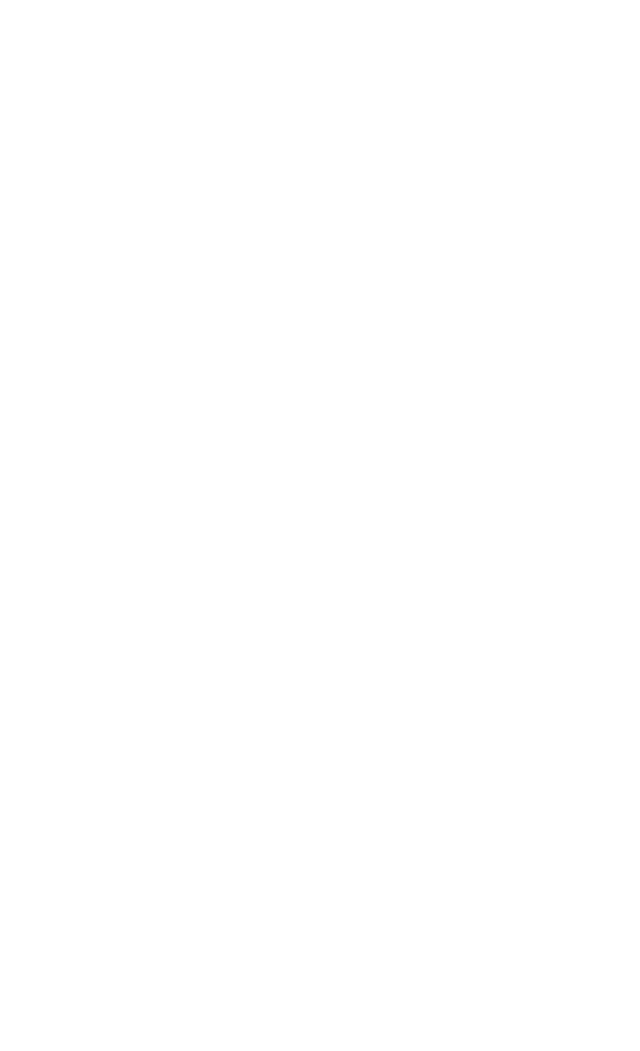
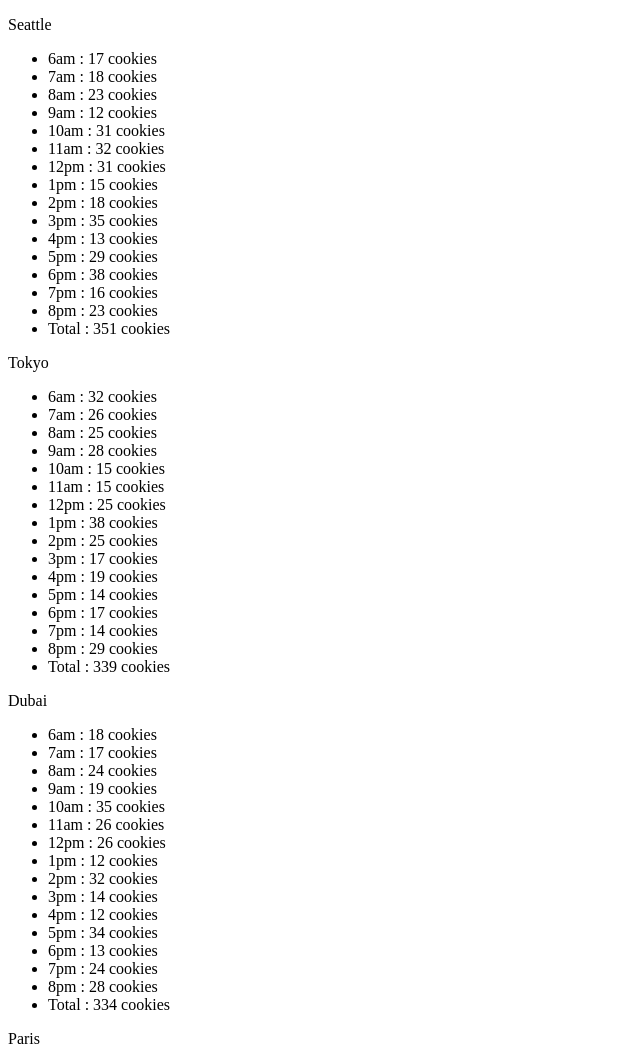
Before and after one commit to IbrahimAbuawad/cookie-stand, a plain HTML site: page Html/sales.html in a window 1280 px wide. Shown: the top 1051 px of the page, without its empty margins (0-640 px from the left). Before the commit the page ends 800 px from the top, so only its background shows below. Drawn offline with Linux system fonts and the light colour scheme.

Commit message:
Add cookie-Objects

```diff
--- a/Html/sales.html
+++ b/Html/sales.html
@@ -0,0 +1,15 @@
+<!DOCTYPE html>
+<html lang="en">
+<head>
+    <meta charset="UTF-8">
+    <meta http-equiv="X-UA-Compatible" content="IE=edge">
+    <meta name="viewport" content="width=device-width, initial-scale=1.0">
+    <!-- <link rel="stylesheet" href="./css/reset.css">
+    <link rel="stylesheet" href="./css/style.css"> -->
+    <title>Document</title>
+</head>
+<body>
+<div id="DivDiv"></div>
+<script src="../JavaScript/app.js"></script>
+</body>
+</html>
--- a/JavaScript/app.js
+++ b/JavaScript/app.js
@@ -0,0 +1,293 @@
+'use strict';
+
+function random(max, min) {
+  return Math.floor(Math.random() * (max - min + 1) + min);
+
+}
+
+let div = document.getElementById('DivDiv');
+
+
+const time = [
+  '6am',
+  '7am',
+  '8am',
+  '9am',
+  '10am',
+  '11am',
+  '12pm',
+  '1pm',
+  '2pm',
+  '3pm',
+  '4pm',
+  '5pm',
+  '6pm',
+  '7pm',
+  '8pm',
+  'Total'
+];
+
+
+
+
+const Seattle = {
+  location: 'Seattle',
+  The_Min_Hourly_Customers: 11,
+  The_Max_Hourly_Customers: 38,
+  getHourArray: [],
+  Costomer_per_hour: function perHourFunc() {
+
+    let randomGenerate;
+    for (let i = 0; i < time.length; i++) {
+      randomGenerate = random(this.The_Max_Hourly_Customers, this.The_Min_Hourly_Customers);
+      this.getHourArray.push(randomGenerate);
+
+    }
+    return this.getHourArray;
+
+  },
+
+  salesFunc: function sales() {
+    let pEl = document.createElement('p');
+    div.appendChild(pEl);
+
+    let ulEl = document.createElement('ul');
+    div.appendChild(ulEl);
+
+
+    let total = 0;
+    pEl.textContent = this.location;
+
+    for (let i = 0; i < time.length; i++) {
+      let liEl = document.createElement('li');
+      ulEl.appendChild(liEl);
+      if ((time.length-1) === i) {
+        liEl.textContent = `${time[i]} : ${total} cookies `;
+
+      }
+      else {
+
+        liEl.textContent = `${time[i]} : ${this.getHourArray[i]} cookies `;
+        total = total + this.getHourArray[i];
+      }
+    }
+
+
+  }
+
+
+
+};
+Seattle.Costomer_per_hour();
+Seattle.salesFunc();
+
+const Tokyo = {
+  location: 'Tokyo',
+  The_Min_Hourly_Customers: 11,
+  The_Max_Hourly_Customers: 38,
+  getHourArray: [],
+  Costomer_per_hour: function perHourFunc() {
+
+    let randomGenerate;
+    for (let i = 0; i < time.length; i++) {
+      randomGenerate = random(this.The_Max_Hourly_Customers, this.The_Min_Hourly_Customers);
+      this.getHourArray.push(randomGenerate);
+
+    }
+    return this.getHourArray;
+
+  },
+
+  salesFunc: function sales() {
+    let pEl = document.createElement('p');
+    div.appendChild(pEl);
+
+    let ulEl = document.createElement('ul');
+    div.appendChild(ulEl);
+
+
+    let total = 0;
+    pEl.textContent = this.location;
+
+    for (let i = 0; i < time.length; i++) {
+      let liEl = document.createElement('li');
+      ulEl.appendChild(liEl);
+      if ((time.length-1) === i) {
+        liEl.textContent = `${time[i]} : ${total} cookies `;
+
+      }
+      else {
+
+        liEl.textContent = `${time[i]} : ${this.getHourArray[i]} cookies `;
+        total = total + this.getHourArray[i];
+      }
+    }
+
+
+  }
+
+
+
+};
+Tokyo.Costomer_per_hour();
+Tokyo.salesFunc();
+
+
+
+
+const Dubai = {
+  location: 'Dubai',
+  The_Min_Hourly_Customers: 11,
+  The_Max_Hourly_Customers: 38,
+  getHourArray: [],
+  Costomer_per_hour: function perHourFunc() {
+
+    let randomGenerate;
+    for (let i = 0; i < time.length; i++) {
+      randomGenerate = random(this.The_Max_Hourly_Customers, this.The_Min_Hourly_Customers);
+      this.getHourArray.push(randomGenerate);
+
+    }
+    return this.getHourArray;
+
+  },
+
+  salesFunc: function sales() {
+    let pEl = document.createElement('p');
+    div.appendChild(pEl);
+
+    let ulEl = document.createElement('ul');
+    div.appendChild(ulEl);
+
+
+    let total = 0;
+    pEl.textContent = this.location;
+
+    for (let i = 0; i < time.length; i++) {
+      let liEl = document.createElement('li');
+      ulEl.appendChild(liEl);
+      if ((time.length-1) === i) {
+        liEl.textContent = `${time[i]} : ${total} cookies `;
+
+      }
+      else {
+
+        liEl.textContent = `${time[i]} : ${this.getHourArray[i]} cookies `;
+        total = total + this.getHourArray[i];
+      }
+    }
+
+
+  }
+
+
+
+};
+Dubai.Costomer_per_hour();
+Dubai.salesFunc();
+
+
+
+
+
+const Paris = {
+  location: 'Paris',
+  The_Min_Hourly_Customers: 11,
+  The_Max_Hourly_Customers: 38,
+  getHourArray: [],
+  Costomer_per_hour: function perHourFunc() {
+
+    let randomGenerate;
+    for (let i = 0; i < time.length; i++) {
+      randomGenerate = random(this.The_Max_Hourly_Customers, this.The_Min_Hourly_Customers);
+      this.getHourArray.push(randomGenerate);
+
+    }
+    return this.getHourArray;
+
+  },
+
+  salesFunc: function sales() {
+    let pEl = document.createElement('p');
+    div.appendChild(pEl);
+
+    let ulEl = document.createElement('ul');
+    div.appendChild(ulEl);
+
+
+    let total = 0;
+    pEl.textContent = this.location;
+
+    for (let i = 0; i < time.length; i++) {
+      let liEl = document.createElement('li');
+      ulEl.appendChild(liEl);
+      if ((time.length-1) === i) {
+        liEl.textContent = `${time[i]} : ${total} cookies `;
+
+      }
+      else {
+
+        liEl.textContent = `${time[i]} : ${this.getHourArray[i]} cookies `;
+        total = total + this.getHourArray[i];
+      }
+    }
+
+
+  }
+
+
+
+};
+Paris.Costomer_per_hour();
+Paris.salesFunc();
+
+const Lima = {
+  location: 'Lima',
+  The_Min_Hourly_Customers: 11,
+  The_Max_Hourly_Customers: 38,
+  getHourArray: [],
+  Costomer_per_hour: function perHourFunc() {
+
+    let randomGenerate;
+    for (let i = 0; i < time.length; i++) {
+      randomGenerate = random(this.The_Max_Hourly_Customers, this.The_Min_Hourly_Customers);
+      this.getHourArray.push(randomGenerate);
+
+    }
+    return this.getHourArray;
+
+  },
+
+  salesFunc: function sales() {
+    let pEl = document.createElement('p');
+    div.appendChild(pEl);
+
+    let ulEl = document.createElement('ul');
+    div.appendChild(ulEl);
+
+
+    let total = 0;
+    pEl.textContent = this.location;
+
+    for (let i = 0; i < time.length; i++) {
+      let liEl = document.createElement('li');
+      ulEl.appendChild(liEl);
+      if ((time.length-1) === i) {
+        liEl.textContent = `${time[i]} : ${total} cookies `;
+
+      }
+      else {
+
+        liEl.textContent = `${time[i]} : ${this.getHourArray[i]} cookies `;
+        total = total + this.getHourArray[i];
+      }
+    }
+
+
+  }
+
+
+
+};
+Lima.Costomer_per_hour();
+Lima.salesFunc();
```
Also changed, not shown: css/style.css (+11 -0 lines), index.html (+5 -1 lines).
